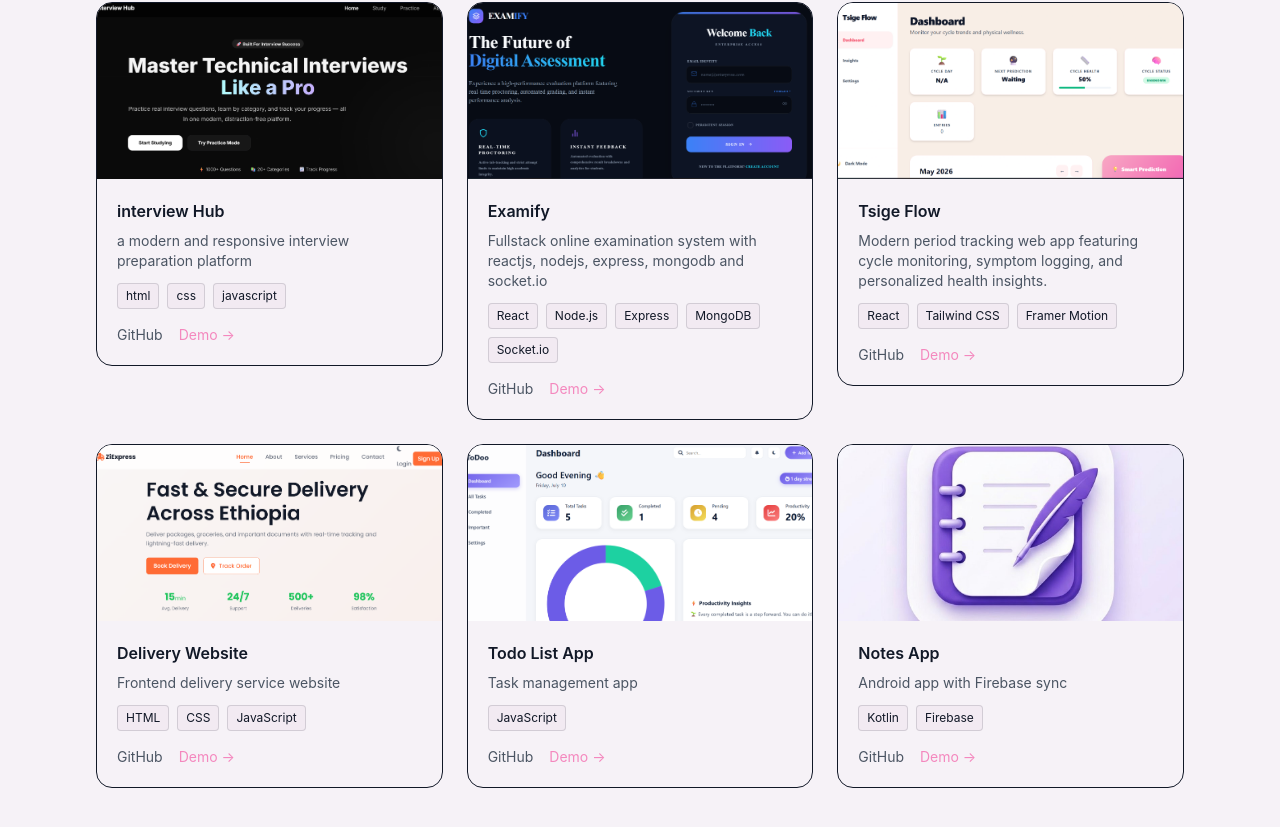
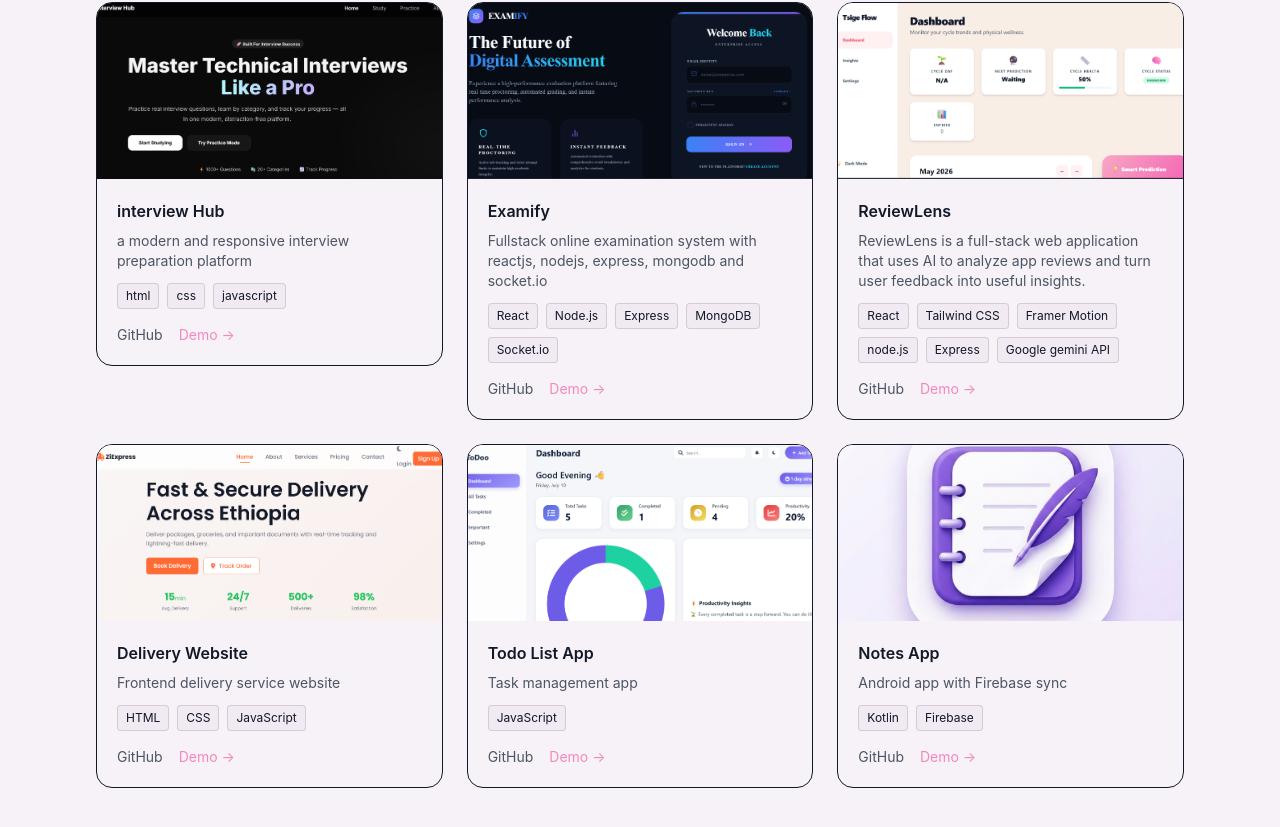
Before and after one commit to Tsiona23/portfolio, a React (Vite) app: page / in a window 1280 px wide. Shown: the part 1700-2527 px from the top of the page. Built offline with nearby package versions, Linux system fonts and the light colour scheme.

Commit message:
update projects.jsx

```diff
--- a/src/components/Projects.jsx
+++ b/src/components/Projects.jsx
@@ -32,13 +32,13 @@ export default function Projects() {
       demo: "https://exmify.vercel.app/",
     },
     {
-      title: "Tsige Flow",
-      desc: "Modern period tracking web app featuring cycle monitoring, symptom logging, and personalized health insights.",
-      tech: ["React", "Tailwind CSS", "Framer Motion"],
-      category: "Frontend",
+      title: "ReviewLens",
+      desc: "ReviewLens is a full-stack web application that uses AI to analyze app reviews and turn user feedback into useful insights.",
+      tech: ["React", "Tailwind CSS", "Framer Motion","node.js", "Express","Google gemini API"],
+      category: "Full stack",
       img: pTracker,
-      github: "https://github.com/Tsiona23/Tsige-Flow-.git",
-      demo: "https://tsige-flow.vercel.app/",
+      github: "https://github.com/Tsiona23/ReviewLens.git",
+      demo: "https://review-lens-wine.vercel.app/",
     },
     {
       title: "Delivery Website",
```
